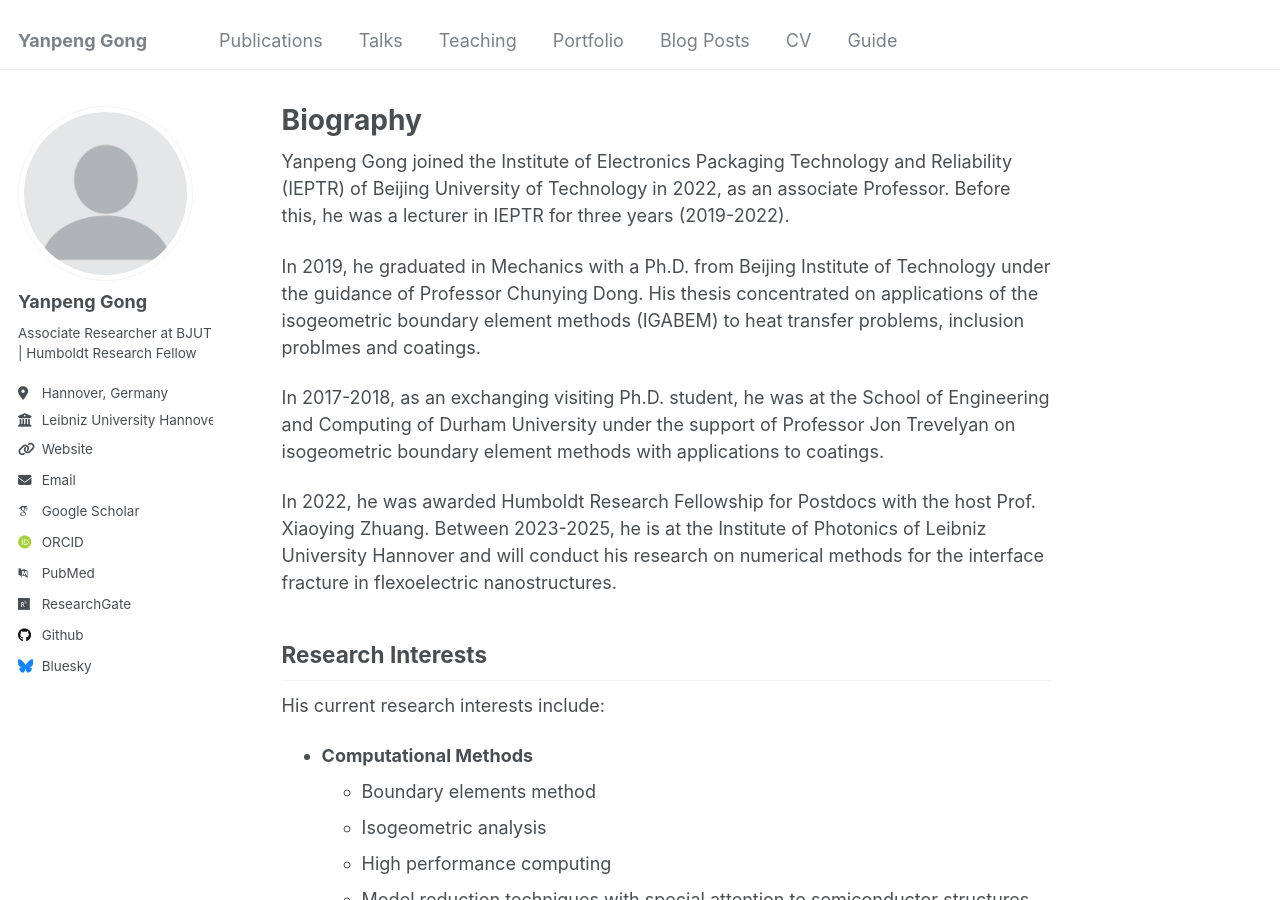
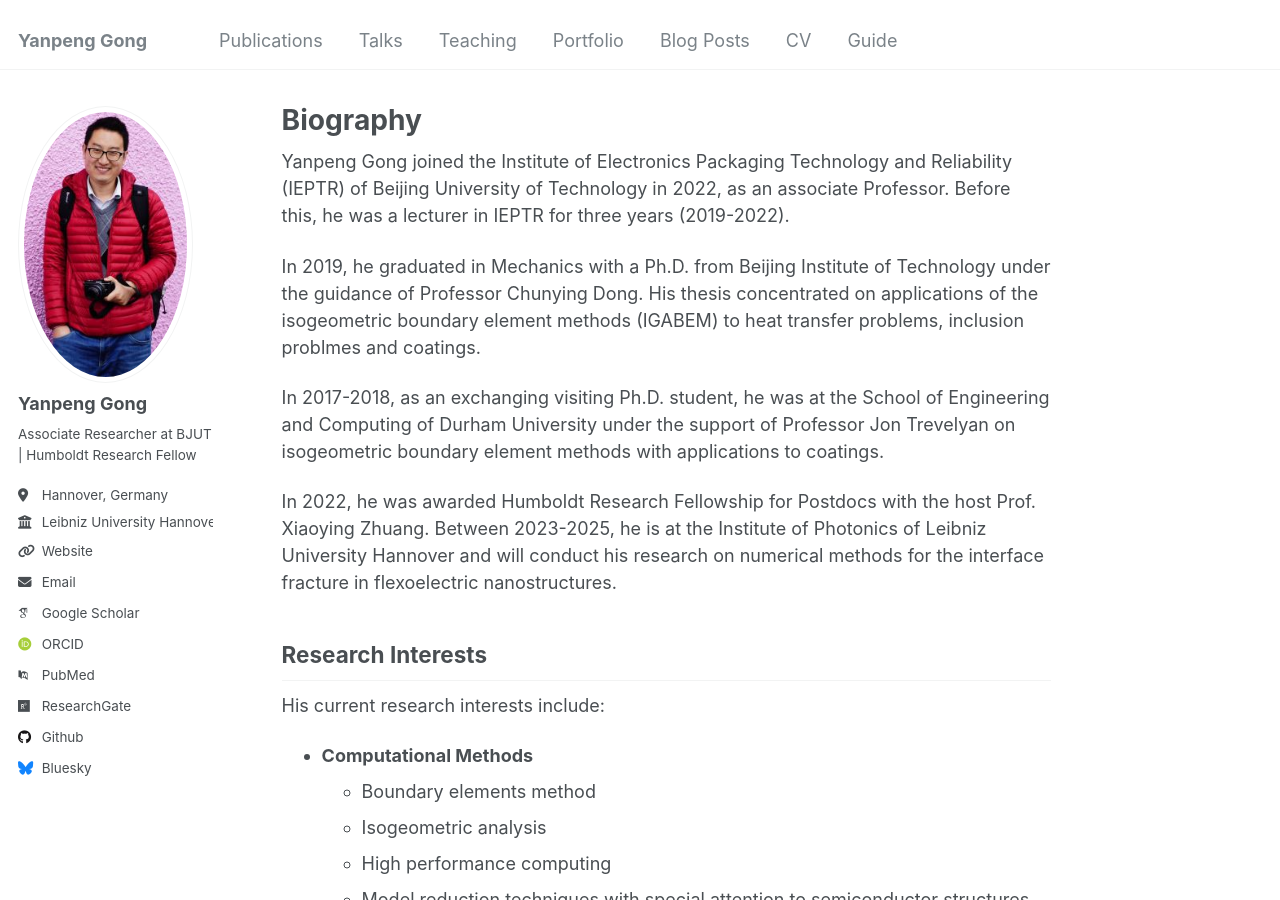
Before and after one commit to yanpeng-gong/yanpeng-gong.github.io, a Jekyll site: the page built from _pages/about.md, in a window 1280 px wide and 900 px high. Built offline with Jekyll 4.4.1, drawn with Linux system fonts in a browser that asks for light colours; some web fonts are replaced.

Commit message:
update avatar in config

```diff
--- a/_config.yml
+++ b/_config.yml
@@ -21,7 +21,7 @@ repository               : "yanpeng-gong/yanpeng-gong.github.io"
 #               Additional customization can be done by editing /_includes/author-profile.html
 author:
   # Biographic information
-  avatar           : "profile.png"
+  avatar           : "bio-photo-gong.jpg" # Place an image in /images/ and reference it here
   name             : "Yanpeng Gong"
   pronouns         : # example: "she/her"
   bio              :  "Associate Researcher at BJUT | Humboldt Research Fellow"
```
